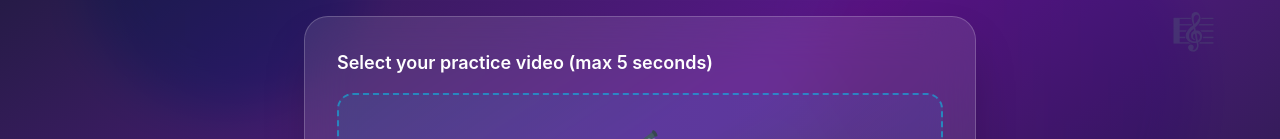
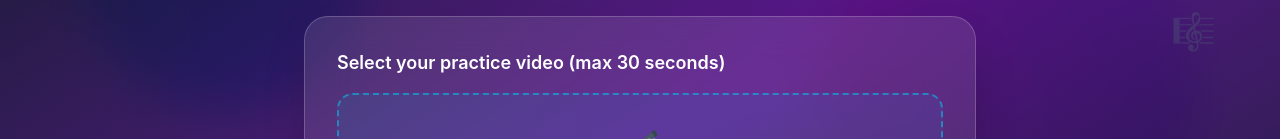
Before and after one commit to tekaratzas/GuitarGPT, a React (Vite) app in the folder frontend/: page / in a window 1280 px wide. Shown: the part 257-396 px from the top of the page. Built offline with nearby package versions, Linux system fonts and the light colour scheme.

Commit message:
Upped max to 30 seconds

```diff
--- a/frontend/src/App.tsx
+++ b/frontend/src/App.tsx
@@ -141,7 +141,7 @@ function App() {
               {/* File Upload Section */}
               <div className="space-y-4">
                 <label className="block text-lg font-semibold text-white mb-4">
-                  Select your practice video (max 5 seconds)
+                  Select your practice video (max 30 seconds)
                 </label>
                 <div className="relative">
                   <input
```
